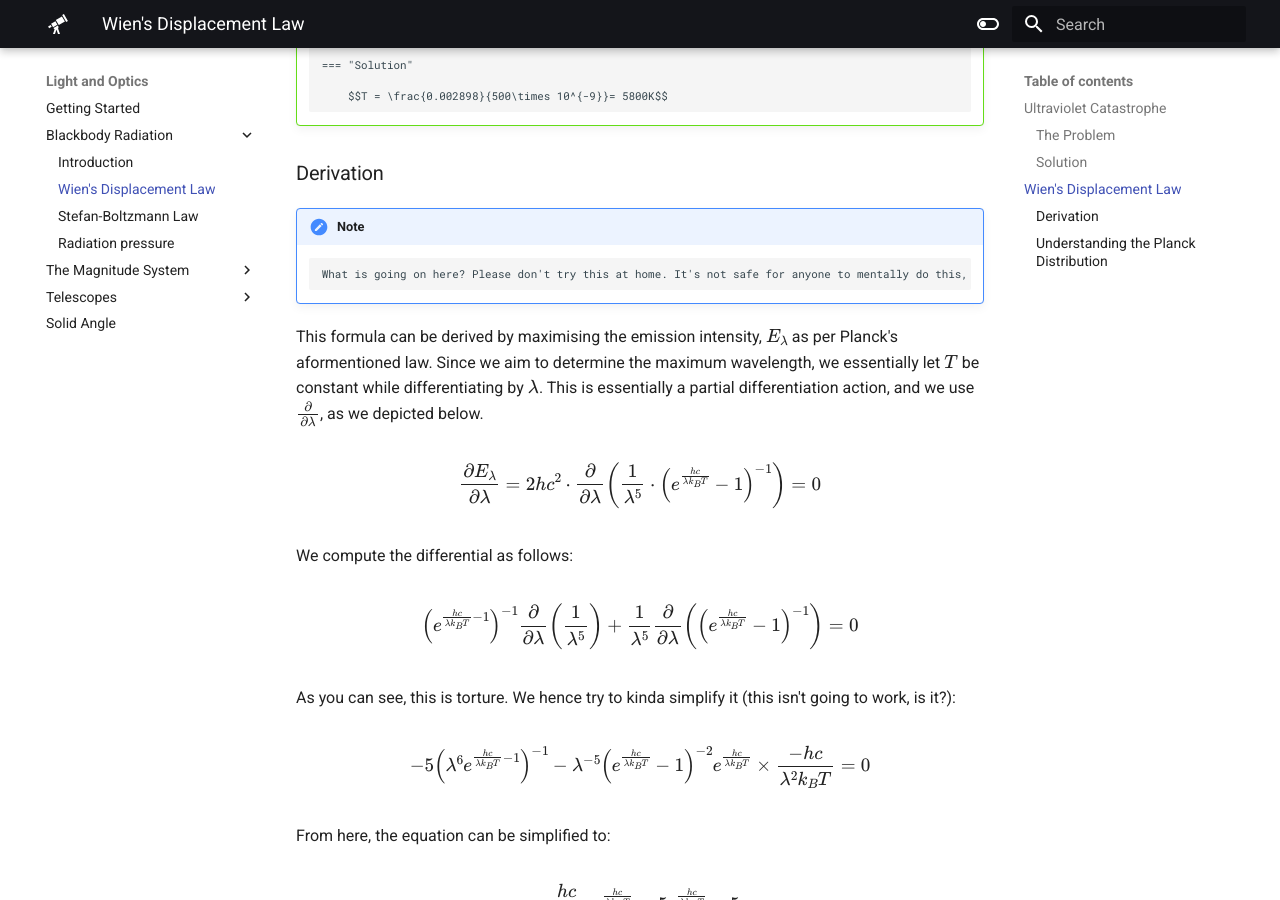
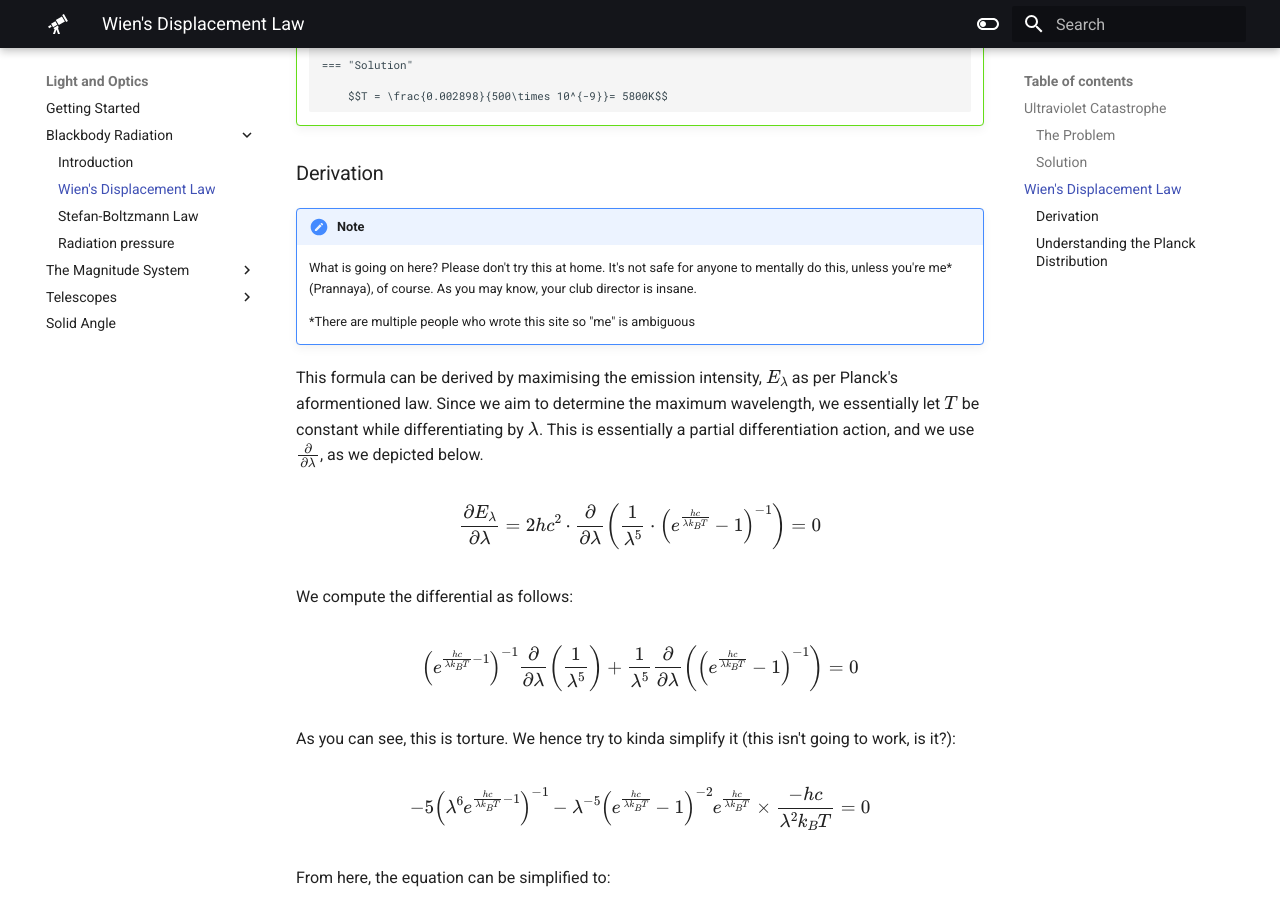
Before and after one commit to nushastro/website, an MkDocs documentation site: the page built from docs/optics/blackbody/wiens_displacement_law.md, in a window 1280 px wide and 900 px high, scrolled down 2936 px. Built offline with MkDocs 1.6.1 and Material for MkDocs 9.7.7, drawn with Linux system fonts in a browser that asks for light colours.

Commit message:
resolved ambiguity

```diff
--- a/docs/optics/blackbody/wiens_displacement_law.md
+++ b/docs/optics/blackbody/wiens_displacement_law.md
@@ -84,7 +84,9 @@ where $T$ is the temperature of the surface of the star (from which radiation is
 
 !!! Note
 
-    	What is going on here? Please don't try this at home. It's not safe for anyone to mentally do this, unless you're me, of course. As you may know, your club director is insane.
+    What is going on here? Please don't try this at home. It's not safe for anyone to mentally do this, unless you're me* (Prannaya), of course. As you may know, your club director is insane.
+
+    *There are multiple people who wrote this site so "me" is ambiguous
 
 This formula can be derived by maximising the emission intensity, $E_\lambda$ as per Planck's aformentioned law. Since we aim to determine the maximum wavelength, we essentially let $T$ be constant while differentiating by $\lambda$. This is essentially a partial differentiation action, and we use $\frac{\partial}{\partial \lambda}$, as we depicted below.
 
```
